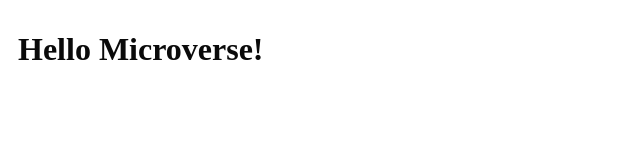
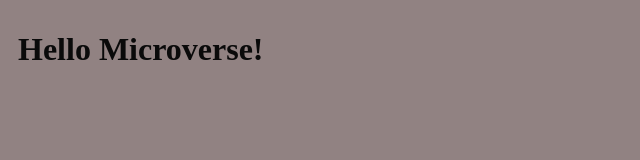
Before and after one commit to Doheera-kosi/repo_microverse_001, a plain HTML site: page index.html in a window 1280 px wide. Shown: the whole page, without its empty margins (0-640 px from the left). Drawn offline with Linux system fonts and the light colour scheme.

Commit message:
Add Changes to Style

```diff
--- a/style.css
+++ b/style.css
@@ -1,4 +1,5 @@
 html {
+    background-color: rgb(145, 130, 130);
     padding: 5px;
     margin: 5px;
 }
```
